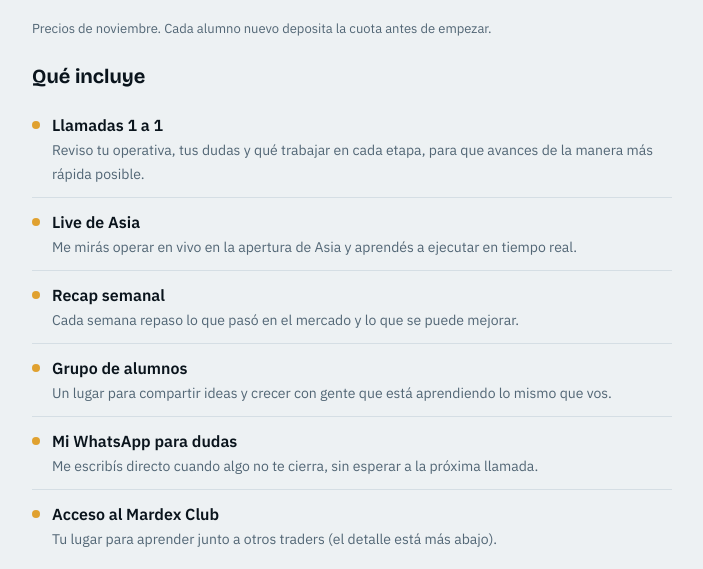
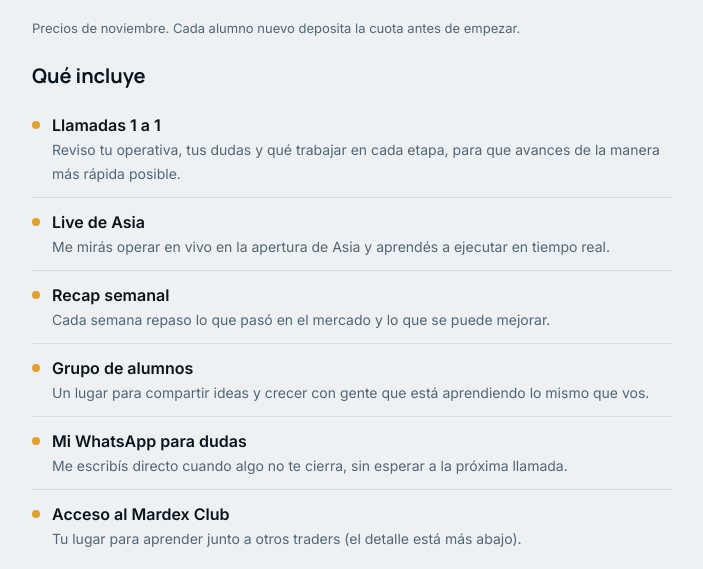
Before and after one commit to Mardex04/mardex-club, a plain HTML site: page mentorias/index.html in a window 1280 px wide. Shown: the part 390-959 px from the top of the page, without its empty margins (288-991 px from the left). Drawn offline with nearby package versions, Linux system fonts and the light colour scheme.

Commit message:
Update index.html

```diff
--- a/mentorias/index.html
+++ b/mentorias/index.html
@@ -3,10 +3,10 @@
 <title>Mentorías · Mardex Trading</title>
 <meta name="description" content="Mentorías 1 a 1 de trading de futuros NQ con Mardex: planes, qué incluyen y cómo empezar.">
 <link rel="preconnect" href="https://fonts.googleapis.com"><link rel="preconnect" href="https://fonts.gstatic.com" crossorigin>
-<link rel="stylesheet" href="https://fonts.googleapis.com/css2?family=Bricolage+Grotesque:opsz,wght@12..96,600;12..96,700&family=IBM+Plex+Sans:wght@400;500;600&family=IBM+Plex+Mono:wght@500&display=swap">
+<link rel="stylesheet" href="https://fonts.googleapis.com/css2?family=Manrope:wght@600;700;800&family=Inter:wght@400;500;600&family=IBM+Plex+Mono:wght@500&display=swap">
 <style>
 :root{--bg:#0a141c;--surface:#101f2b;--surface-2:#152a39;--line:#1e3547;--fg:#e8eff3;--muted:#8da3b2;--accent:#f0b64a;--accent-ink:#1a1203;--up:#4ade9a;--down:#ff7a7a;
---f-display:"Bricolage Grotesque","Arial Narrow",system-ui,sans-serif;--f-body:"IBM Plex Sans",system-ui,-apple-system,"Segoe UI",sans-serif;--f-mono:"IBM Plex Mono",ui-monospace,Menlo,monospace;color-scheme:dark}
+--f-display:"Manrope",system-ui,-apple-system,"Segoe UI",sans-serif;--f-body:"Inter",system-ui,-apple-system,"Segoe UI",sans-serif;--f-mono:"IBM Plex Mono",ui-monospace,Menlo,monospace;color-scheme:dark}
 @media (prefers-color-scheme:light){:root{--bg:#edf1f3;--surface:#fff;--surface-2:#f3f6f8;--line:#d5dee4;--fg:#0a141c;--muted:#526675;--accent:#e0a12f;--up:#0e7a4e;--down:#b83232;color-scheme:light}}
 *{box-sizing:border-box}
 body{margin:0;background:var(--bg);color:var(--fg);font-family:var(--f-body);font-size:16px;line-height:1.5;padding:20px max(16px,env(safe-area-inset-right,0px)) 56px max(16px,env(safe-area-inset-left,0px))}
```
